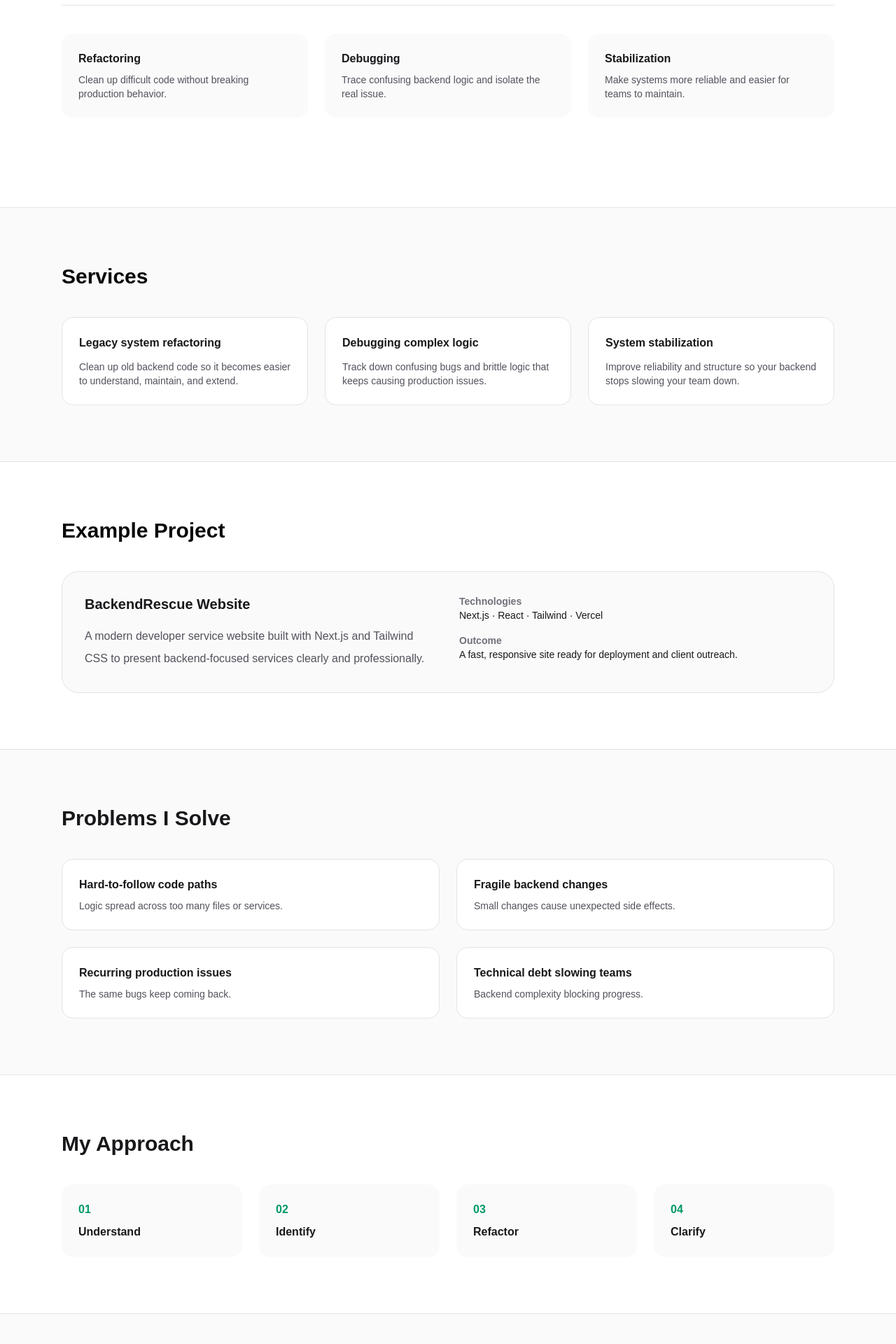
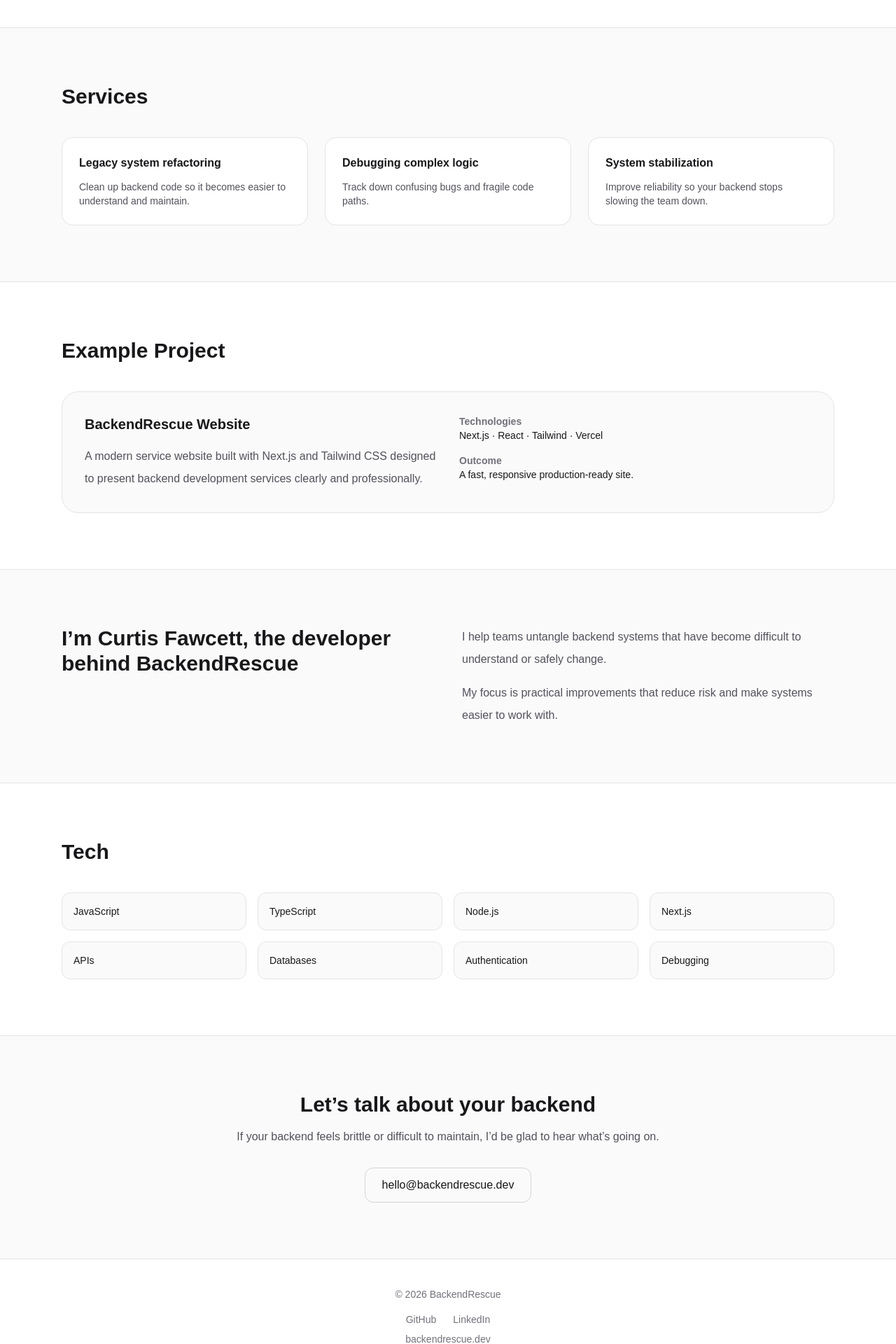
Before and after one commit to curtis-fawcett/backendrescue-site, a Next.js app: page / in a window 1280 px wide. Shown: the part 740-2660 px from the top of the page at 70% size. Built offline with nearby package versions, Linux system fonts and the light colour scheme.

Commit message:
mobile menu + hero improvements + social links

```diff
--- a/src/app/page.js
+++ b/src/app/page.js
@@ -1,11 +1,23 @@
+"use client";
+
+import { useState } from "react";
+
 export default function Home() {
+  const [open, setOpen] = useState(false);
+
   return (
     <main className="min-h-screen bg-white text-zinc-900">
+
+      {/* NAVBAR */}
+
       <nav className="sticky top-0 z-50 border-b border-zinc-200 bg-white/90 backdrop-blur">
         <div className="mx-auto flex max-w-6xl items-center justify-between px-6 py-4">
-          <a href="#" className="text-lg font-semibold tracking-tight text-zinc-950">
+
+          <a href="#" className="text-lg font-semibold tracking-tight">
             Backend<span className="text-emerald-600">Rescue</span>
           </a>
+
+          {/* Desktop Nav */}
 
           <div className="hidden items-center gap-6 text-sm text-zinc-600 md:flex">
             <a href="#services" className="hover:text-zinc-950">Services</a>
@@ -16,22 +28,49 @@ export default function Home() {
             <a href="#tech" className="hover:text-zinc-950">Tech</a>
             <a href="#contact" className="hover:text-zinc-950">Contact</a>
           </div>
+
+          {/* Mobile Button */}
+
+          <button
+            className="md:hidden"
+            onClick={() => setOpen(!open)}
+          >
+            ☰
+          </button>
         </div>
+
+        {/* Mobile Menu */}
+
+        {open && (
+          <div className="border-t border-zinc-200 md:hidden">
+            <div className="flex flex-col gap-4 px-6 py-4 text-sm">
+              <a href="#services">Services</a>
+              <a href="#projects">Projects</a>
+              <a href="#problems">Problems</a>
+              <a href="#approach">Approach</a>
+              <a href="#about">About</a>
+              <a href="#tech">Tech</a>
+              <a href="#contact">Contact</a>
+            </div>
+          </div>
+        )}
       </nav>
 
       {/* HERO */}
 
       <section className="mx-auto max-w-6xl px-6 py-24 sm:py-32">
-        <div className="max-w-4xl">
+
+        <div className="max-w-3xl">
+
           <p className="mb-4 text-sm font-semibold uppercase tracking-[0.2em] text-emerald-600">
             BackendRescue
           </p>
 
-          <h1 className="text-5xl font-bold tracking-tight text-zinc-950 sm:text-6xl md:text-7xl">
+          <h1 className="text-5xl font-bold tracking-tight sm:text-6xl md:text-7xl">
             Untangling backend systems that have become hard to trust.
           </h1>
 
-          <p className="mt-6 max-w-2xl text-lg leading-8 text-zinc-600 sm:text-xl">
+          <p className="mt-6 text-lg leading-8 text-zinc-600">
             I help teams clean up fragile backend code, reduce technical debt,
             and stabilize messy systems so they become easier to maintain,
             debug, and scale.
@@ -51,68 +90,48 @@ export default function Home() {
 
             <a
               href="#services"
-              className="rounded-xl border border-zinc-300 px-6 py-3 text-sm font-medium text-zinc-900 hover:border-emerald-600 hover:text-emerald-700"
+              className="rounded-xl border border-zinc-300 px-6 py-3 text-sm font-medium hover:border-emerald-600 hover:text-emerald-700"
             >
               View Services
             </a>
           </div>
+
         </div>
 
-        <div className="mt-16 grid gap-6 border-t border-zinc-200 pt-10 md:grid-cols-3">
-          <div className="rounded-2xl bg-zinc-50 p-6">
-            <p className="font-semibold">Refactoring</p>
-            <p className="mt-2 text-sm text-zinc-600">
-              Clean up difficult code without breaking production behavior.
-            </p>
-          </div>
-
-          <div className="rounded-2xl bg-zinc-50 p-6">
-            <p className="font-semibold">Debugging</p>
-            <p className="mt-2 text-sm text-zinc-600">
-              Trace confusing backend logic and isolate the real issue.
-            </p>
-          </div>
-
-          <div className="rounded-2xl bg-zinc-50 p-6">
-            <p className="font-semibold">Stabilization</p>
-            <p className="mt-2 text-sm text-zinc-600">
-              Make systems more reliable and easier for teams to maintain.
-            </p>
-          </div>
-        </div>
       </section>
 
       {/* SERVICES */}
 
       <section id="services" className="border-t border-zinc-200 bg-zinc-50">
         <div className="mx-auto max-w-6xl px-6 py-20">
-          <h2 className="text-3xl font-bold text-zinc-950">Services</h2>
+
+          <h2 className="text-3xl font-bold">Services</h2>
 
           <div className="mt-10 grid gap-6 md:grid-cols-3">
+
             <div className="rounded-2xl border border-zinc-200 bg-white p-6">
               <h3 className="font-semibold">Legacy system refactoring</h3>
               <p className="mt-3 text-sm text-zinc-600">
-                Clean up old backend code so it becomes easier to understand,
-                maintain, and extend.
+                Clean up backend code so it becomes easier to understand and maintain.
               </p>
             </div>
 
             <div className="rounded-2xl border border-zinc-200 bg-white p-6">
               <h3 className="font-semibold">Debugging complex logic</h3>
               <p className="mt-3 text-sm text-zinc-600">
-                Track down confusing bugs and brittle logic that keeps causing
-                production issues.
+                Track down confusing bugs and fragile code paths.
               </p>
             </div>
 
             <div className="rounded-2xl border border-zinc-200 bg-white p-6">
               <h3 className="font-semibold">System stabilization</h3>
               <p className="mt-3 text-sm text-zinc-600">
-                Improve reliability and structure so your backend stops slowing
-                your team down.
+                Improve reliability so your backend stops slowing the team down.
               </p>
             </div>
+
           </div>
+
         </div>
       </section>
 
@@ -120,22 +139,25 @@ export default function Home() {
 
       <section id="projects" className="border-t border-zinc-200 bg-white">
         <div className="mx-auto max-w-6xl px-6 py-20">
-          <h2 className="text-3xl font-bold text-zinc-950">Example Project</h2>
+
+          <h2 className="text-3xl font-bold">Example Project</h2>
 
           <div className="mt-10 rounded-3xl border border-zinc-200 bg-zinc-50 p-8 grid md:grid-cols-2 gap-8">
+
             <div>
               <h3 className="text-xl font-semibold">
                 BackendRescue Website
               </h3>
 
               <p className="mt-4 text-zinc-600 leading-8">
-                A modern developer service website built with Next.js and
-                Tailwind CSS to present backend-focused services clearly and
+                A modern service website built with Next.js and Tailwind CSS
+                designed to present backend development services clearly and
                 professionally.
               </p>
             </div>
 
-            <div className="space-y-4 text-sm">
+            <div className="text-sm space-y-4">
+
               <div>
                 <p className="font-semibold text-zinc-500">Technologies</p>
                 <p>Next.js · React · Tailwind · Vercel</p>
@@ -143,68 +165,13 @@ export default function Home() {
 
               <div>
                 <p className="font-semibold text-zinc-500">Outcome</p>
-                <p>
-                  A fast, responsive site ready for deployment and client
-                  outreach.
-                </p>
+                <p>A fast, responsive production-ready site.</p>
               </div>
-            </div>
-          </div>
-        </div>
-      </section>
 
-      {/* PROBLEMS */}
-
-      <section id="problems" className="border-t border-zinc-200 bg-zinc-50">
-        <div className="mx-auto max-w-6xl px-6 py-20">
-          <h2 className="text-3xl font-bold">Problems I Solve</h2>
-
-          <div className="mt-10 grid gap-6 md:grid-cols-2">
-            <div className="rounded-2xl bg-white p-6 border border-zinc-200">
-              <h3 className="font-semibold">Hard-to-follow code paths</h3>
-              <p className="mt-2 text-sm text-zinc-600">
-                Logic spread across too many files or services.
-              </p>
             </div>
 
-            <div className="rounded-2xl bg-white p-6 border border-zinc-200">
-              <h3 className="font-semibold">Fragile backend changes</h3>
-              <p className="mt-2 text-sm text-zinc-600">
-                Small changes cause unexpected side effects.
-              </p>
-            </div>
+          </div>
 
-            <div className="rounded-2xl bg-white p-6 border border-zinc-200">
-              <h3 className="font-semibold">Recurring production issues</h3>
-              <p className="mt-2 text-sm text-zinc-600">
-                The same bugs keep coming back.
-              </p>
-            </div>
-
-            <div className="rounded-2xl bg-white p-6 border border-zinc-200">
-              <h3 className="font-semibold">Technical debt slowing teams</h3>
-              <p className="mt-2 text-sm text-zinc-600">
-                Backend complexity blocking progress.
-              </p>
-            </div>
-          </div>
-        </div>
-      </section>
-
-      {/* APPROACH */}
-
-      <section id="approach" className="border-t border-zinc-200 bg-white">
-        <div className="mx-auto max-w-6xl px-6 py-20">
-          <h2 className="text-3xl font-bold">My Approach</h2>
-
-          <div className="mt-10 grid md:grid-cols-4 gap-6">
-            {["Understand", "Identify", "Refactor", "Clarify"].map((step, i) => (
-              <div key={step} className="bg-zinc-50 p-6 rounded-2xl">
-                <p className="text-emerald-600 font-semibold">0{i + 1}</p>
-                <p className="mt-2 font-semibold">{step}</p>
-              </div>
-            ))}
-          </div>
         </div>
       </section>
 
@@ -212,28 +179,25 @@ export default function Home() {
 
       <section id="about" className="border-t border-zinc-200 bg-zinc-50">
         <div className="mx-auto max-w-6xl px-6 py-20 grid md:grid-cols-2 gap-10">
+
           <div>
-            <p className="text-sm font-semibold uppercase tracking-[0.2em] text-emerald-600">
-              About
-            </p>
-
-            <h2 className="mt-3 text-3xl font-bold">
+            <h2 className="text-3xl font-bold">
               I’m Curtis Fawcett, the developer behind BackendRescue
             </h2>
           </div>
 
           <div>
             <p className="leading-8 text-zinc-600">
-              I started BackendRescue to help teams deal with backend systems
-              that have become difficult to understand, maintain, or safely
-              change.
+              I help teams untangle backend systems that have become difficult
+              to understand or safely change.
             </p>
 
             <p className="mt-4 leading-8 text-zinc-600">
-              My goal is simple: make backend systems clearer, more stable, and
-              less stressful to work on.
+              My focus is practical improvements that reduce risk and make
+              systems easier to work with.
             </p>
           </div>
+
         </div>
       </section>
 
@@ -241,9 +205,11 @@ export default function Home() {
 
       <section id="tech" className="border-t border-zinc-200 bg-white">
         <div className="mx-auto max-w-6xl px-6 py-20">
+
           <h2 className="text-3xl font-bold">Tech</h2>
 
           <div className="mt-10 grid sm:grid-cols-2 md:grid-cols-4 gap-4">
+
             {[
               "JavaScript",
               "TypeScript",
@@ -252,7 +218,7 @@ export default function Home() {
               "APIs",
               "Databases",
               "Authentication",
-              "Debugging",
+              "Debugging"
             ].map((tech) => (
               <div
                 key={tech}
@@ -261,41 +227,25 @@ export default function Home() {
                 {tech}
               </div>
             ))}
+
           </div>
-        </div>
-      </section>
 
-      {/* CTA */}
-
-      <section className="border-t border-zinc-200 bg-white">
-        <div className="mx-auto max-w-6xl px-6 py-20">
-          <div className="rounded-3xl bg-zinc-950 text-white px-10 py-14">
-            <p className="text-sm uppercase text-emerald-400">Let's talk</p>
-
-            <h2 className="mt-3 text-3xl font-bold">
-              If your backend feels brittle or confusing, I'd be glad to hear
-              what's going on.
-            </h2>
-
-            <a
-              href="mailto:hello@backendrescue.dev"
-              className="mt-8 inline-block rounded-xl bg-white text-zinc-900 px-6 py-3 font-medium"
-            >
-              Email hello@backendrescue.dev
-            </a>
-          </div>
         </div>
       </section>
 
       {/* CONTACT */}
 
       <section id="contact" className="border-t border-zinc-200 bg-zinc-50">
+
         <div className="mx-auto max-w-4xl px-6 py-20 text-center">
-          <h2 className="text-3xl font-bold">Contact</h2>
+
+          <h2 className="text-3xl font-bold">
+            Let’s talk about your backend
+          </h2>
 
           <p className="mt-4 text-zinc-600">
-            Reach out if you are dealing with backend code that feels brittle or
-            hard to understand.
+            If your backend feels brittle or difficult to maintain,
+            I’d be glad to hear what’s going on.
           </p>
 
           <a
@@ -304,12 +254,43 @@ export default function Home() {
           >
             hello@backendrescue.dev
           </a>
+
         </div>
+
       </section>
 
+      {/* FOOTER */}
+
       <footer className="border-t border-zinc-200 py-10 text-center text-sm text-zinc-500">
-        © {new Date().getFullYear()} BackendRescue · backendrescue.dev
+
+        <p>
+          © {new Date().getFullYear()} BackendRescue
+        </p>
+
+        <div className="mt-4 flex justify-center gap-6">
+
+          <a
+            href="https://github.com/"
+            target="_blank"
+            className="hover:text-zinc-900"
+          >
+            GitHub
+          </a>
+
+          <a
+            href="https://linkedin.com/"
+            target="_blank"
+            className="hover:text-zinc-900"
+          >
+            LinkedIn
+          </a>
+
+        </div>
+
+        <p className="mt-2">backendrescue.dev</p>
+
       </footer>
+
     </main>
   );
 }
```
